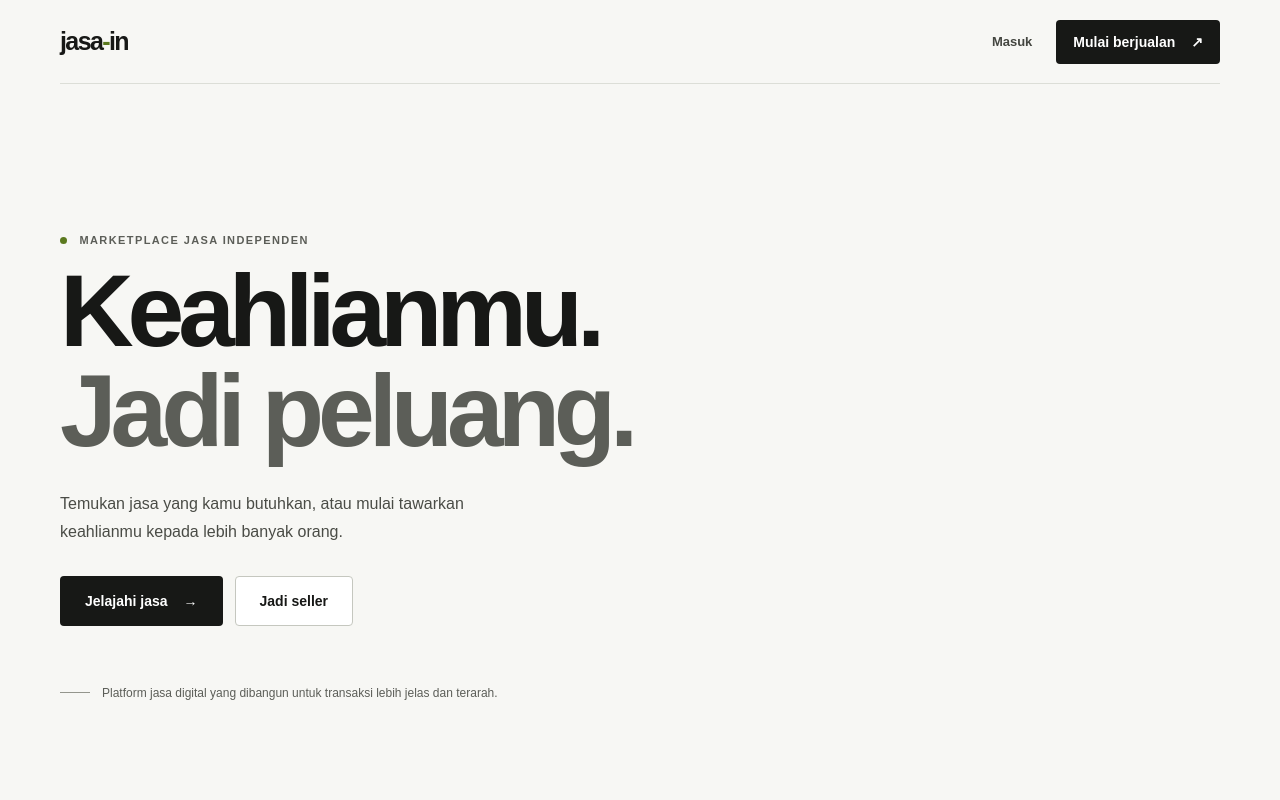
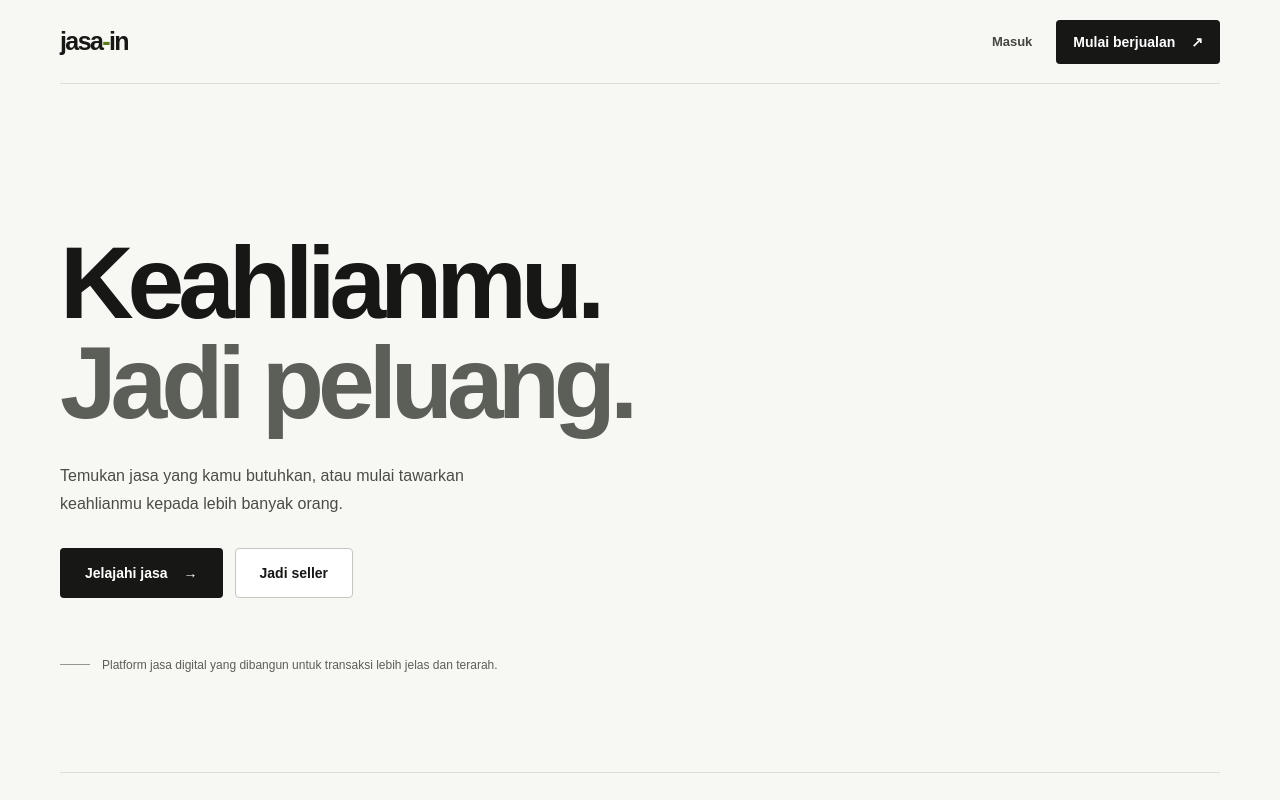
Before and after one commit to asra0602/jasa-in-project, a Next.js app: page / in a window 1280 px wide. Shown: the top 800 px of the page. Built offline with nearby package versions, Linux system fonts and the light colour scheme.

Commit message:
update page

```diff
--- a/src/app/page.tsx
+++ b/src/app/page.tsx
@@ -16,7 +16,7 @@ export default function HomePage() {
       </nav>
 
       <section className="hero">
-        <p className="eyebrow"><span className="status-dot" /> MARKETPLACE JASA INDEPENDEN</p>
+
         <h1>Keahlianmu.<br /><span>Jadi peluang.</span></h1>
         <p className="hero-copy">Temukan jasa yang kamu butuhkan, atau mulai tawarkan keahlianmu kepada lebih banyak orang.</p>
         <div className="hero-actions">
```
